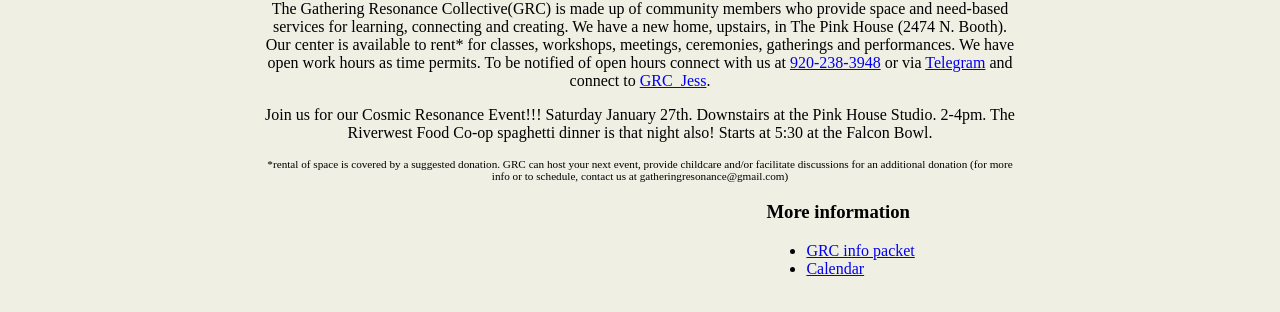
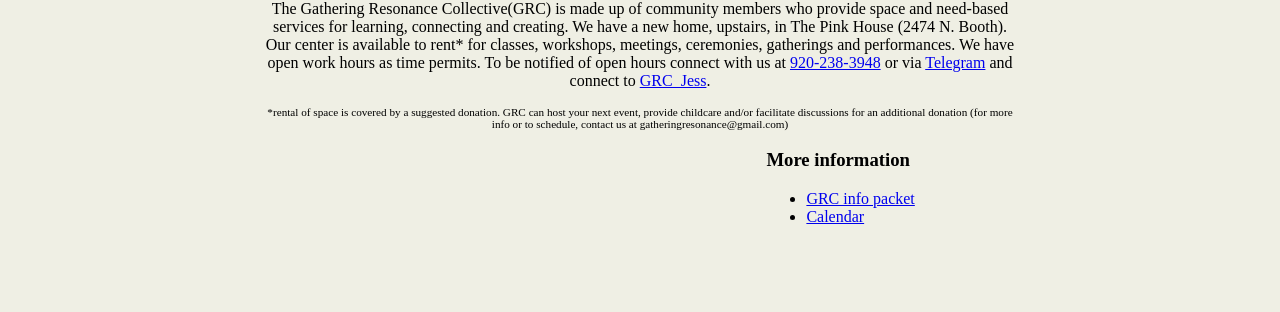
Before and after one commit to gatheringresonancecollective/grc-public-website, a plain HTML site: page index.html in a window 1280 px wide. Shown: the part 218-530 px from the top of the page. Drawn offline with Linux system fonts and the light colour scheme.

Commit message:
removed old info

```diff
--- a/index.html
+++ b/index.html
@@ -17,15 +17,7 @@
 	<div id="description" style="margin: 1% 20%">
 	<p>
 		The Gathering Resonance Collective(GRC) is made up of community members who provide space and need-based services for learning, connecting and creating. We have a new home, upstairs, in The Pink House (2474 N. Booth). Our center is available to rent* for classes, workshops, meetings, ceremonies, gatherings and performances. We have open work hours as time permits. To be notified of open hours connect with us at <a href="tel:920-238-3948">920-238-3948</a> or via <a href="https://telegram.org">Telegram</a> and connect to <a href="https://t.me/GRC_jess">GRC_Jess</a>.
-	</p>
 
-	<p>
-		Join us for our Cosmic Resonance Event!!!
-
-Saturday January 27th. Downstairs at the Pink House Studio.  2-4pm.
-
-The Riverwest Food Co-op spaghetti dinner is that night also!  Starts at 5:30 at the Falcon Bowl.
-	</p>
 
 		<p style="font-size: 0.7em">
 		*rental of space is covered by a suggested donation. GRC can host your next event, provide childcare and/or facilitate discussions for an additional donation (for more info or to schedule, contact us at gatheringresonance@gmail.com)
```
